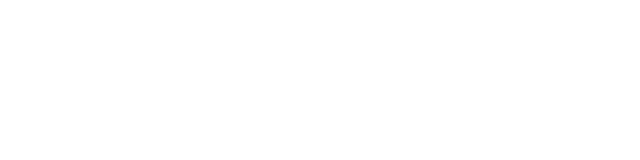
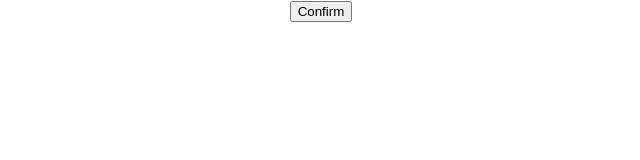
Before and after one commit to Udani-Imalka/Warehouse-Management-System, a React (Create React App) app in the folder warehouse-frontend/: page / in a window 1280 px wide. Shown: the top 160 px of the page, without its empty margins (319-959 px from the left). Built offline with nearby package versions, Linux system fonts and the light colour scheme.

Commit message:
Add component folder

```diff
--- a/warehouse-frontend/src/App.js
+++ b/warehouse-frontend/src/App.js
@@ -1,9 +1,10 @@
 import './App.css';
+import Button from './Components/Button';
 
 function App() {
   return (
     <div className="App">
-
+      <Button text="Confirm"></Button>
     </div>
   );
 }
--- a/warehouse-frontend/src/Components/button.js
+++ b/warehouse-frontend/src/Components/button.js
@@ -1,9 +1,9 @@
 import React from 'react'
 
-function Button() {
+function Button(props) {
     return (
         <div>
-
+            <button type="button" class="btn btn-primary waves-effect waves-light">{props.text}</button>
         </div>
      );
 }
```
